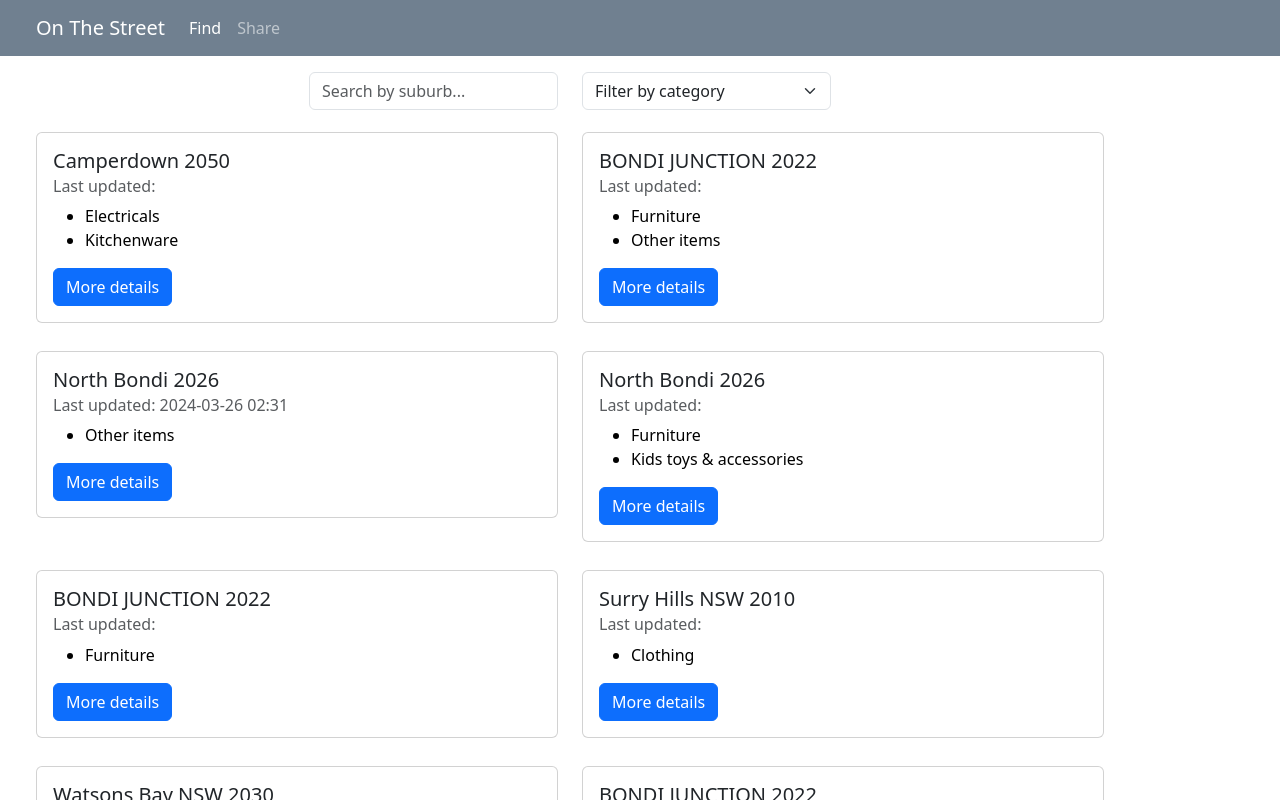
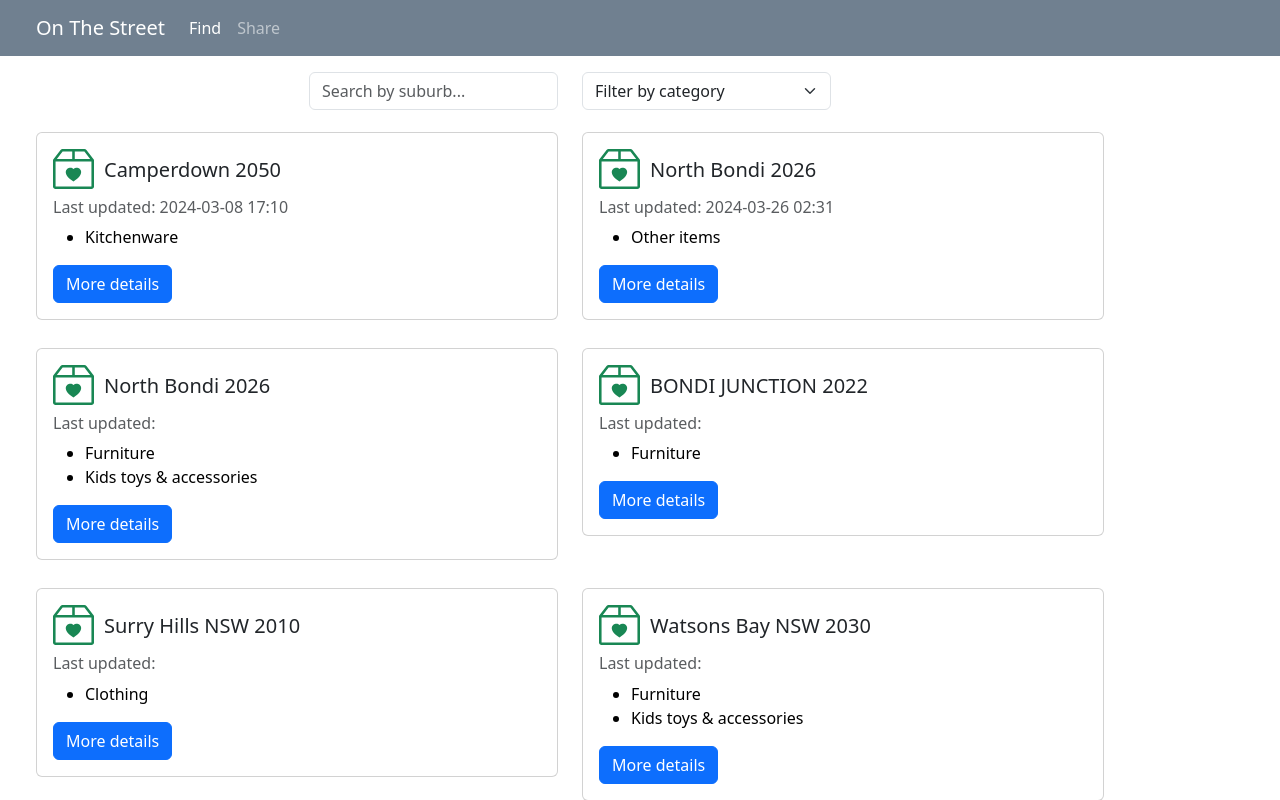
Before and after one commit to fammd19/on-the-street, a React (Create React App) app: page /listings in a window 1280 px wide. Shown: the top 800 px of the page. Built offline with nearby package versions, Linux system fonts and the light colour scheme; data requests are answered from the project's data file.

Commit message:
Adds icons to listing and alerts

```diff
--- a/src/components/pages/ListingIndex.js
+++ b/src/components/pages/ListingIndex.js
@@ -2,6 +2,7 @@ import { useState, useEffect } from "react"
 import { Link } from "react-router-dom"
 import { Button, Card, Col, Row} from 'react-bootstrap';
 import Filter from "../Filter";
+import icon from "../assets/listing-icon.svg"
 
 
 export default function ListingIndex () {
@@ -55,7 +56,7 @@ export default function ListingIndex () {
                             <Col lg={6} className="listing">
                                 <Card  className="my-1" key={listing.id}>
                                     <Card.Body>
-                                        <Card.Title>{`${listing.suburb} ${listing.postcode}`}</Card.Title>
+                                        <Card.Title><img src={icon} alt="Listing icon" className="icon"/>{`${listing.suburb} ${listing.postcode}`}</Card.Title>
                                         <Card.Subtitle className="text-muted">{`Last updated: ${listing.dateUpdated} ${listing.timeUpdated}`}</Card.Subtitle>
                                         <Card.Text className="mt-2">
                                             <ul>
--- a/src/components/pages/ListingPage.js
+++ b/src/components/pages/ListingPage.js
@@ -4,6 +4,7 @@ import { useNavigate, Link } from 'react-router-dom';
 import { Button, Alert, Col, Row } from 'react-bootstrap';
 import UpdateForm from "../UpdateForm"
 import SingleListingMap from "../SingleListingMap"
+import icon from "../assets/success-icon.svg"
 
 export default function ListingPage ( { formData, setFormData } ) {
     const {id} = useParams();
@@ -87,8 +88,8 @@ export default function ListingPage ( { formData, setFormData } ) {
                             <Button className="mx-1 my-1" id="update-listing-btn" variant="warning" onClick={displayListingUpdateForm}>Update listing</Button>
                             <Button className="mx-1 my-1" variant="danger" onClick={handleDelete}>Mark as taken</Button>
                         </div>
-                        <Alert variant="danger" id="success-delete" className="hide">Thanks! This has been marked as taken.</Alert>
-                        <Alert variant="success" id="success-prompt" className="hide my-2">Form submitted successfully</Alert>
+                        <Alert variant="danger" id="success-delete" className="hide"><img alt="Success icon" src={icon} className="icon"/>Thanks! This has been marked as taken.</Alert>
+                        <Alert variant="success" id="success-prompt" className="hide my-2"><img alt="Success icon" src={icon} className="icon"/>Listing updated successfully</Alert>
                         <div id="listing-upate-form" className="hide">
                             <UpdateForm
                                 listing={listing} setListing={setListing} displayListingUpdateForm={displayListingUpdateForm} displayPrompt={displayPrompt}
--- a/src/db.json
+++ b/src/db.json
@@ -8,25 +8,11 @@
       "postcode": "2050",
       "kitchenware": "Mugs",
       "furniture": "",
-      "electricals": "Blender",
+      "electricals": "",
       "otherItems": "",
-      "dateUpdated": "",
-      "timeUpdated": "",
+      "dateUpdated": "2024-03-08",
+      "timeUpdated": "17:10",
       "id": 7
-    },
-    {
-      "date": "2024-03-24",
-      "time": "01:01",
-      "address": "115 DENISON STREET",
-      "suburb": "BONDI JUNCTION",
-      "postcode": "2022",
-      "kitchenware": "",
-      "furniture": "Sofa",
-      "electricals": "",
-      "otherItems": "AAA, BBB, CCC",
-      "dateUpdated": "",
-      "timeUpdated": "",
-      "id": 11
     },
     {
       "date": "2024-03-16",
--- a/src/index.css
+++ b/src/index.css
@@ -1,14 +1,14 @@
 body {
 	margin: 0;
-  font-family: -apple-system, BlinkMacSystemFont, 'Segoe UI', 'Roboto', 'Oxygen',
-    'Ubuntu', 'Cantarell', 'Fira Sans', 'Droid Sans', 'Helvetica Neue',
+	font-family: -apple-system, BlinkMacSystemFont, "Segoe UI", "Roboto", "Oxygen",
+		"Ubuntu", "Cantarell", "Fira Sans", "Droid Sans", "Helvetica Neue",
 		sans-serif;
 	-webkit-font-smoothing: antialiased;
 	-moz-osx-font-smoothing: grayscale;
 }
 
 code {
-  font-family: source-code-pro, Menlo, Monaco, Consolas, 'Courier New',
+	font-family: source-code-pro, Menlo, Monaco, Consolas, "Courier New",
 		monospace;
 }
 
@@ -16,7 +16,6 @@ code {
 .hide {
 	display: none;
 }
-
 
 /*===Nav===*/
 
@@ -47,7 +46,8 @@ code {
 	font-weight: 400;
 }
 
-.listing p, .listing li {
+.listing p,
+.listing li {
 	font-size: 16px;
 	color: black;
 	font-weight: 400;
@@ -56,3 +56,8 @@ code {
 .strike {
 	text-decoration: line-through;
 }
+
+.icon {
+	padding-right: 10px;
+	padding-bottom: 5px;
+}
```
Also changed, not shown: src/components/assets/success-icon.svg. Lines whose indentation alone changed are shown as unchanged.
